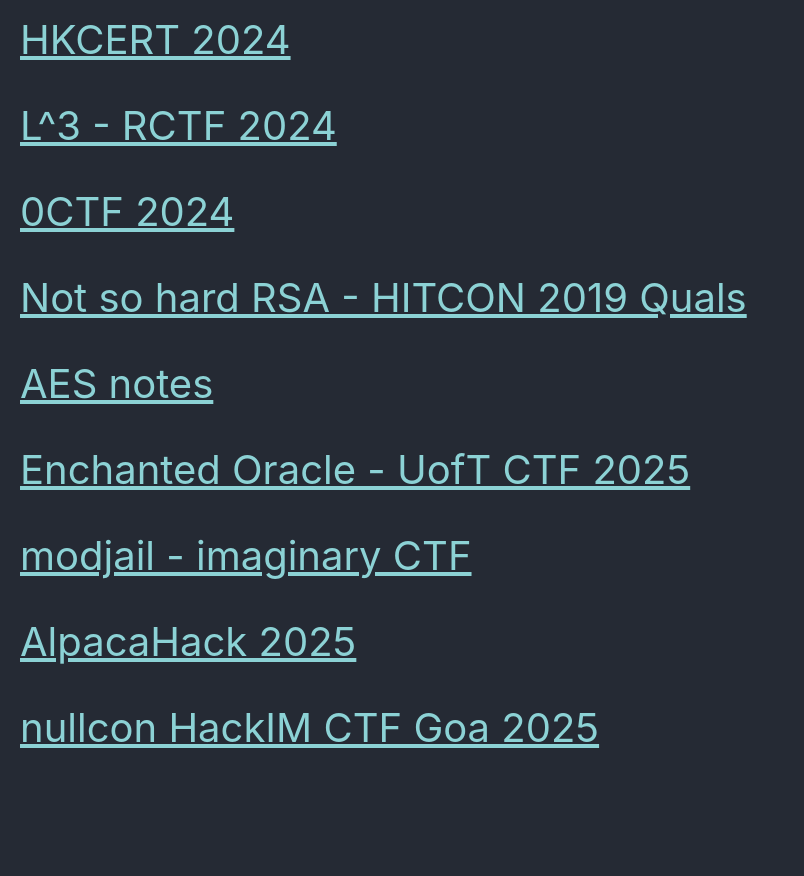
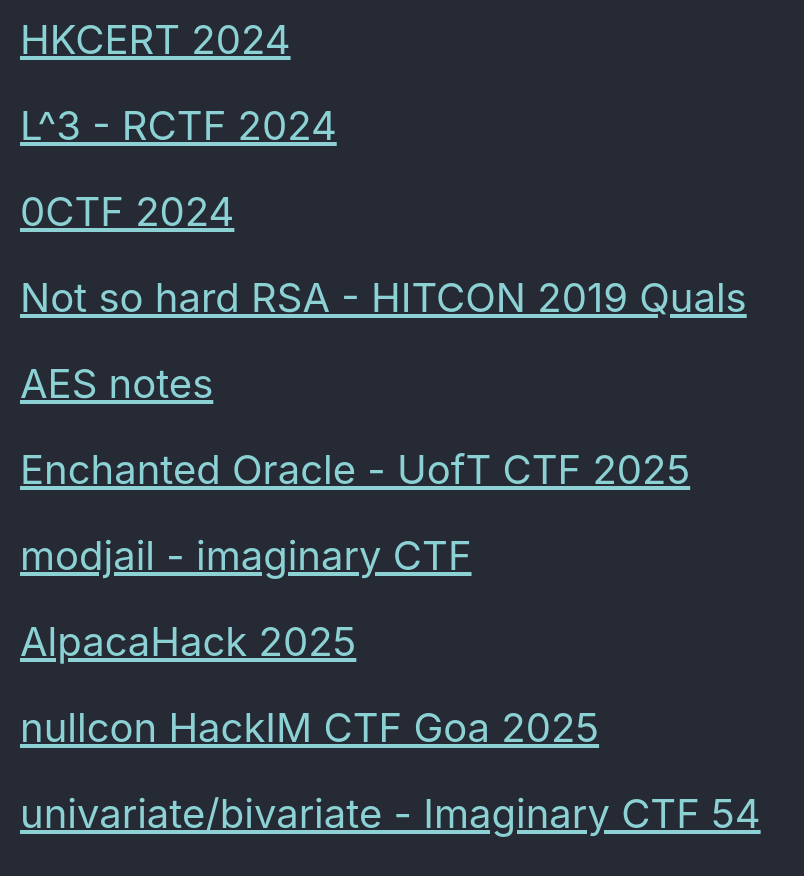
Before and after one commit to Connor-McCartney/Connor-McCartney.github.io, a Jekyll site: the page built from _pages/cryptography/other/other.md, in a window 1280 px wide and 900 px high, scrolled down 3204 px. Shown: the top 876 px of the window, without its empty margins (0-804 px from the left). Built offline with Jekyll 4.4.1, drawn with Linux system fonts in a browser that asks for light colours; cached includes are drawn as plain includes; before the commit the page ends 4018 px from its top, so only the background shows below that.

Commit message:
Update other.md

```diff
--- a/_pages/cryptography/other/other.md
+++ b/_pages/cryptography/other/other.md
@@ -135,3 +135,6 @@ title: Other
 
 
 <span style="font-size:2em;">   [nullcon HackIM CTF Goa 2025](/cryptography/other/nullcon2025) </span> <br>
+
+
+<span style="font-size:2em;">   [univariate/bivariate - Imaginary CTF 54](/cryptography/other/univariate-ImaginaryCTF54) </span> <br>
```
